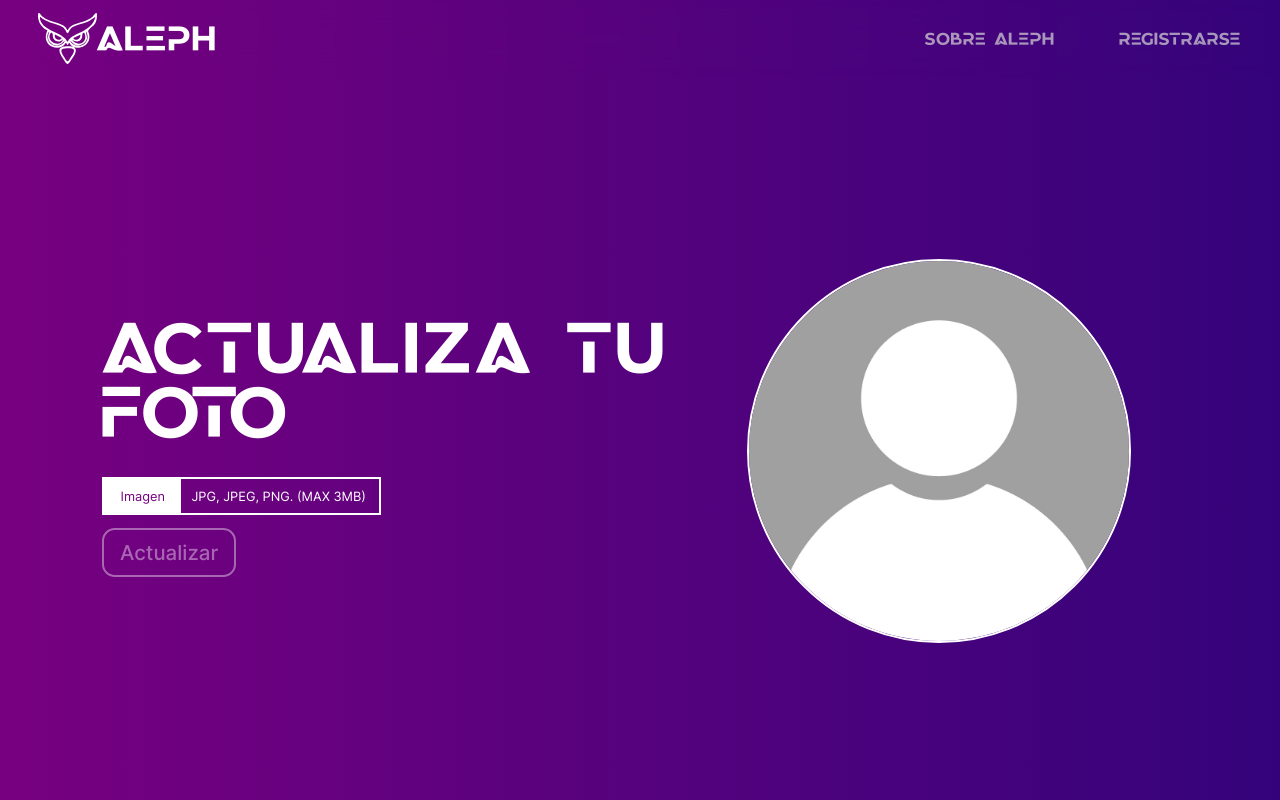
After one commit to Jhohan26/ALEPH, a PHP site: page /views/foto.php in a window 1280 px wide. The commit adds this page. Run offline with PHP 8.4, Linux system fonts and the light colour scheme; a user stored in the database is signed in; some libraries are stand-ins or nearby versions.

Commit message:
Se ha programado la vista de cambio de foto y su logica

```diff
--- a/css/styles.css
+++ b/css/styles.css
@@ -12,11 +12,10 @@
 	--blanco: #ffffff;
 	--gris: #d8d8d8;
 	--gris-oscuro: #7f7f7f;
-	--rojo-claro: #ff6685;
-	--rojo-oscuro: #47000e;
+	--rojo: #f61a1a;
 	--x: 45deg;
-	--verde-claro: #48c78e;
-	--verde-oscuro: #113726;
+	--verde: #14ff7e;
+	--transparente: #fff4;
 }
 *{
 	padding: 0;
@@ -28,6 +27,9 @@
 }
 body{
 	background: linear-gradient(to right ,var(--morado), var(--azul));
+}
+a{
+	text-decoration: none;
 }
 header{
 	position: fixed;
@@ -421,3 +415,100 @@ h5{
 	text-align: center;
 	font-size: 2vw;
 }
+.menu{
+	display: flex;
+	flex-direction: column;
+	align-items: center;
+	justify-content: space-evenly;
+	top: 0;
+	padding-top: 4.2vw;
+	right: -16vw;
+	position: absolute;
+	width: 15.4vw;
+	height: 13vw;
+	background: var(--transparente);
+	border-radius: 0 0 0 1vw;
+	transition: 300ms ease-in-out;
+}
+.menu{
+	font-size: 1.2vw;
+}
+.menu a{
+	font-weight: bold;
+	text-decoration: none;
+	display: block;
+	padding: 0.4vw 0.8vw;
+	border-radius: 0.6vw;
+	background: var(--rojo);
+	font-size: 1.3vw;
+
+}
+.menu h4{
+	width: 14vw;
+	text-align: center;
+	font-size: 1.2vw;
+}
+.cuenta{
+	z-index: 10;
+}
+.cuenta:hover ~ .menu, .menu:hover{
+	right: 0;
+}
+.izquierda .tarjeta a{
+	font-weight: bold;
+	padding: 0.4vw 0.8vw;
+	border-radius: 0.6vw;
+	background: var(--rojo);
+	border: none;
+	font-size: 1.2vw;
+	opacity: 1;
+}
+.izquierda .tarjeta .cambiar{
+	background: var(--azul);
+}
+.derecha .perfil{
+	display: block;
+	margin: auto;
+	width: 30vw;
+	aspect-ratio: 1/1;
+	border-radius: 50%;
+	border: 0.2vw solid var(--blanco);
+	object-fit: cover;
+}
+.entrada{
+	display: flex;
+	border: 0.2vw solid var(--blanco);
+	height: 3vw;
+	cursor: pointer;
+}
+.entrada span{
+	color: var(--blanco);
+	display: block;
+	font-size: 1vw;
+	padding: 0.8vw;
+	width: calc(100% - 6vw);
+	transition: 200ms ease-in-out;
+}
+.entrada .input{
+	background: var(--blanco);
+	text-align: center;
+	color: var(--morado);
+	width: 6vw;
+	transition: 200ms ease-in-out;
+}
+.entrada:hover span{
+	color: var(--morado);
+	background: var(--blanco);
+}
+.entrada:hover .input{
+	background: none;
+	color: var(--blanco);
+}
+.formulario .desactivado{
+	opacity: 0.4;
+	cursor: not-allowed;
+}
+.formulario .desactivado:hover{
+	background: none;
+	color: var(--blanco);
+}
--- a/index.php
+++ b/index.php
@@ -27,7 +27,11 @@
 				if (isset($_SESSION["id"])){
 				?>
 					<li><a href="./views/inicio.php">MIS CURSOS</a></li>
-					<li><a href="./views/cuenta.php"><i class="fa-solid fa-user"></i> MI CUENTA</a></li>
+					<li class="cuenta"><a href="./views/cuenta.php"><i class="fa-solid fa-user"></i> MI CUENTA</a></li>
+					<div class="menu">
+						<h4><img src="https://media.giphy.com/media/hvRJCLFzcasrR4ia7z/giphy.gif" width="24"> Hola, <?php echo($_SESSION["usuario"]); ?></h4>
+						<a href="./views/logout.php">Cerrar sesion</a>
+					</div>
 
 				<?php }else{ ?>
 
--- a/js/formularios.js
+++ b/js/formularios.js
@@ -33,3 +33,6 @@ function cerrar(){
 function creacion(){
 	window.location.href='./inicio.php';
 }
+function actualizado(){
+	window.location.href='./cuenta.php';
+}
--- a/php/cambio.php
+++ b/php/cambio.php
@@ -121,7 +121,7 @@ else{
 	<dialog id="dialogo">
 		<div class="mal">
 			<strong>¡Ocurrio un error inesperado!</strong>
-			<p>No se pudo cambiar la contraseña, por favor intente nuevamente</p>
+			<p>La contraseña no puede ser la misma que la anterior</p>
 			<button id="cerrar" type="submit" onclick="cerrar()">Aceptar</button>
 		</div>
 	</dialog>
--- a/php/iniciar_sesion.php
+++ b/php/iniciar_sesion.php
@@ -1,6 +1,6 @@
 <?php
 
-$usuario = strtolower(limpiar_cadena($_POST["login_usuario"]));
+$usuario = limpiar_cadena($_POST["login_usuario"]);
 $contrasena = strtolower(limpiar_cadena($_POST["login_contrasena"]));
 
 
@@ -33,10 +33,10 @@ if (verificar_datos("[a-zA-Z0-9$@.-]{8,24}", $contrasena)){
 $contrasena = hash("SHA256", $contrasena);
 
 $check_usuario = conexion();
-$check_usuario = $check_usuario->query("SELECT * FROM Usuarios WHERE nombre_usuario='$usuario' OR correo='$usuario'");
+$check_usuario = $check_usuario->query("SELECT * FROM Usuarios WHERE nombre_usuario='$usuario' OR correo LIKE '$usuario'");
 if ($check_usuario->rowCount() == 1){
 	$check_usuario = $check_usuario->fetch();
-	if ((strtolower($check_usuario["nombre_usuario"]) == $usuario || strtolower($check_usuario["correo"]) == $usuario) && $contrasena == $check_usuario["contrasena"]){
+	if (($check_usuario["nombre_usuario"] == $usuario || $check_usuario["correo"] == strtolower($usuario)) && $contrasena == $check_usuario["contrasena"]){
 		$_SESSION["id"] = $check_usuario["id"];
 		$_SESSION["usuario"] = $check_usuario["nombre_usuario"];
 		$_SESSION["correo"] = $check_usuario["correo"];
--- /dev/null
+++ b/views/foto.php
@@ -0,0 +1,74 @@
+<?php
+
+session_start();
+
+?>
+
+<!DOCTYPE html>
+<html>
+<head>
+	<?php require_once("../inc/head.php"); ?>
+</head>
+<body>
+	<header>
+		<a class="logo" href="../index.php">
+			<img src="../logos/blanco.svg">
+			<h2 class="texto_logo">ALEPH</h2>
+		<a>
+		<nav>
+			<ul>
+				<li><a href="../index.php">SOBRE ALEPH</a></li>
+				<li><a href="./registro.php">REGISTRARSE</a></li>
+			</ul>
+		</nav>
+	</header>
+	<main>
+		<div class="landing">
+			<div class="izquierda">
+				<h1>ACTUALIZA TU FOTO</h1>
+				<form class="registro formulario" action="../php/cambiar_foto.php" method="POST" enctype="multipart/form-data">
+						<label class="entrada">
+							<span class="input">Imagen</span>
+							<span>JPG, JPEG, PNG. (MAX 3MB)</span>
+							<input id="archivo" type="file" name="imagen" accept=".jpg, .png, .jpeg" hidden>
+						</label>
+						<input id="enviar" class="desactivado" type="submit" value="Actualizar" disabled>
+				</form>
+			</div>
+			<div class="derecha">
+				<img class="perfil" src="<?php
+
+				$ruta = $_SESSION["foto"] != "" ? $_SESSION["foto"] : "user.jpg";
+				$ruta = "../photos/".$ruta;
+
+				echo($ruta);
+
+				?>">
+			</div>
+			<div class="respuesta">
+			</div>
+		</div>
+	</main>
+	<script type="text/javascript">
+		let archivo = document.getElementById("archivo");
+		let enviar = document.getElementById("enviar");
+		let imagen = document.querySelector(".perfil");
+
+		archivo.addEventListener("change", e => {
+			if (e.target.files[0]){
+				const reader = new FileReader();
+				reader.onload = function(e){
+					imagen.src = e.target.result;
+				}
+				reader.readAsDataURL(e.target.files[0]);
+				enviar.removeAttribute("disabled");
+				enviar.classList.remove("desactivado");
+			}
+			else{
+				enviar.classList.add("desactivado");
+				enviar.setAttribute("disabled", "disabled");
+			}
+		});
+	</script>
+</body>
+</html>
```
Also changed, not shown: other parts of css/styles.css (+8 -16 lines), php/cambiar_foto.php (added, +175 -0 lines), views/cuenta.php (+12 -1 lines), views/inicio.php (+10 -1 lines), views/logout.php (added, +13 -0 lines), views/recuperar.php (+9 -0 lines), photos/Jhohan26_923.jpg (added).
